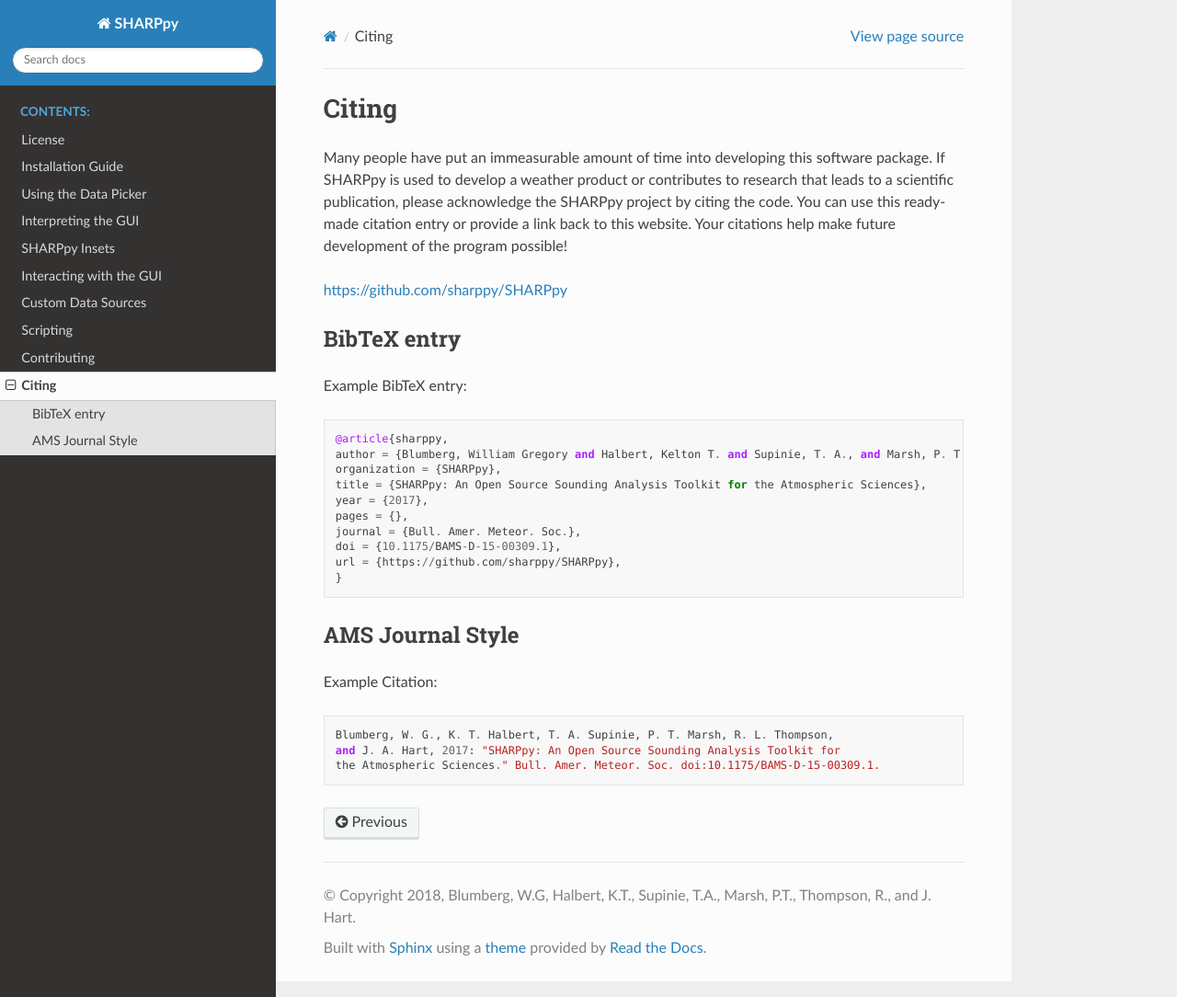
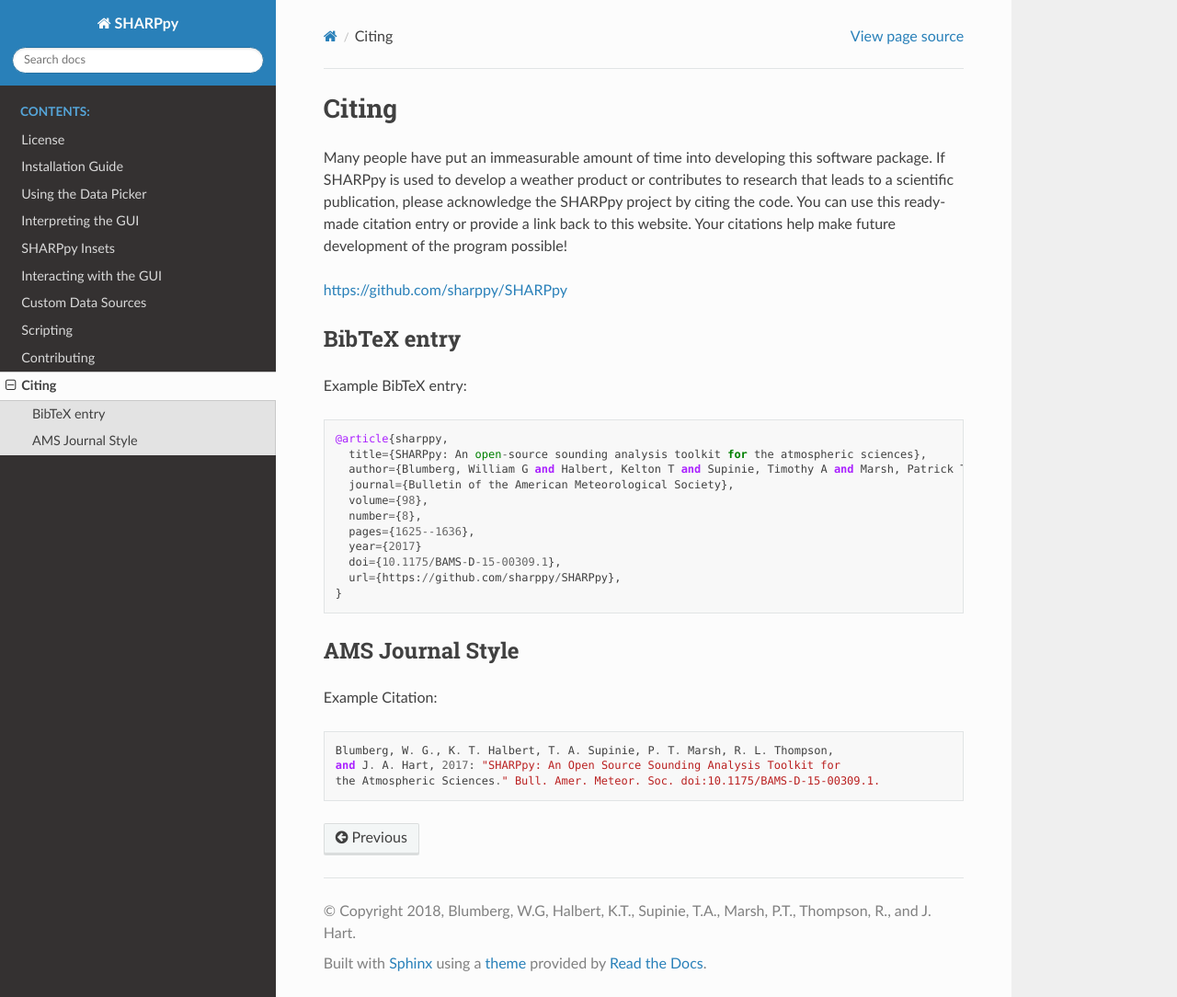
Before and after one commit to sharppy/SHARPpy, a Sphinx documentation site: the page built from docs/source/citing.rst, in a window 1280 px wide and 1084 px high. Shown: the whole window at 92% size. Built offline with Sphinx 7.4.7 and the Read the Docs theme 2.0.0, drawn with Linux system fonts in a browser that asks for light colours; pages that are not in the unit, such as notebooks, are missing from menus.

Commit message:
Trying something new

```diff
--- a/docs/source/citing.rst
+++ b/docs/source/citing.rst
@@ -17,14 +17,15 @@
 Example BibTeX entry::
 
     @article{sharppy,
-    author = {Blumberg, William Gregory and Halbert, Kelton T. and Supinie, T. A., and Marsh, P. T. and Thompson, Rich and Hart, John },
-    organization = {SHARPpy},
-    title = {SHARPpy: An Open Source Sounding Analysis Toolkit for the Atmospheric Sciences},
-    year = {2017},
-    pages = {},
-    journal = {Bull. Amer. Meteor. Soc.},
-    doi = {10.1175/BAMS-D-15-00309.1},
-    url = {https://github.com/sharppy/SHARPpy},
+      title={SHARPpy: An open-source sounding analysis toolkit for the atmospheric sciences},
+      author={Blumberg, William G and Halbert, Kelton T and Supinie, Timothy A and Marsh, Patrick T and Thompson, Richard L and Hart, John A},
+      journal={Bulletin of the American Meteorological Society},
+      volume={98},
+      number={8},
+      pages={1625--1636},
+      year={2017}
+      doi={10.1175/BAMS-D-15-00309.1},
+      url={https://github.com/sharppy/SHARPpy},
     }
 
 
```
Also changed, not shown: 1 other file.
